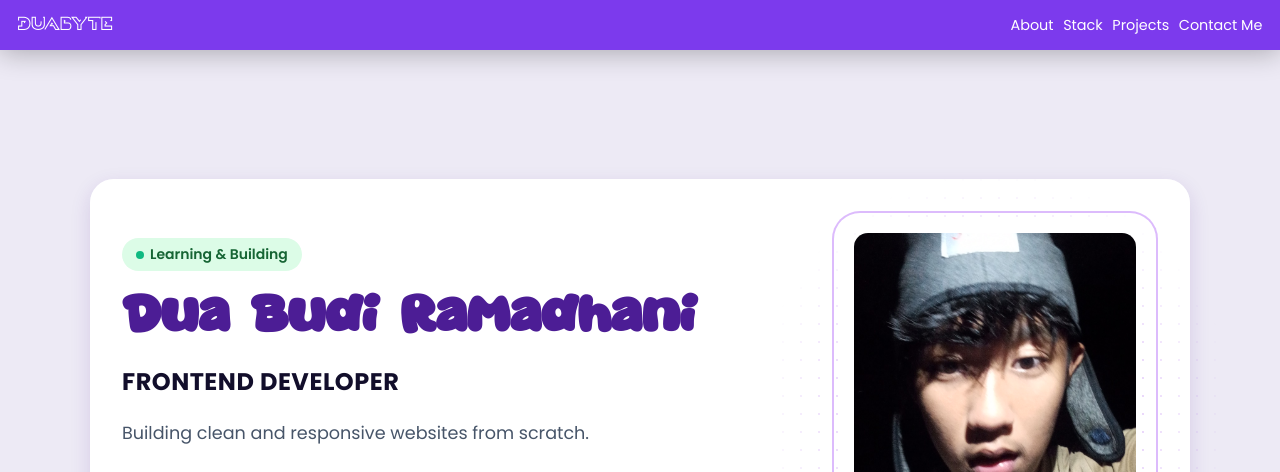
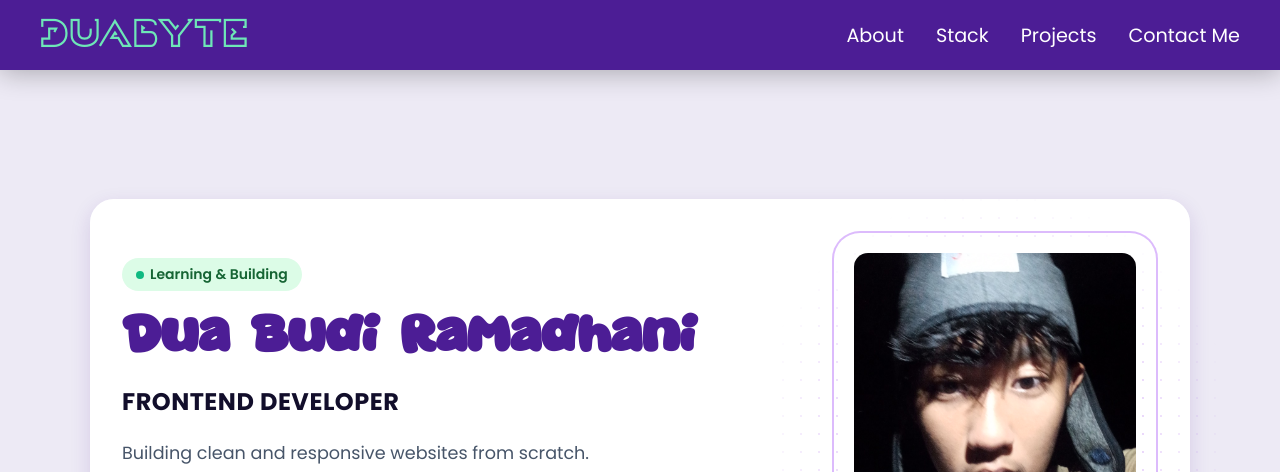
Before and after one commit to duabyte/my-portfolio, a website built with Vite: page index.html in a window 1280 px wide. Shown: the top 472 px of the page. Built offline with nearby package versions, Linux system fonts and the light colour scheme.

Commit message:
finish nav

```diff
--- a/src/styles/main.css
+++ b/src/styles/main.css
@@ -22,9 +22,8 @@ body {
 	position: sticky;
 	top: 0;
 	z-index: 100;
-	background-color: var(--color-secondary);
+	background-color: var(--color-primary);
 	box-shadow: 0 2px 28px rgba(0, 0, 0, 0.3);
-	overflow: hidden;
 	display: flex;
 	justify-content: space-between;
 	align-items: center;
@@ -35,7 +34,7 @@ body {
 
 #navbar .links {
 	display: flex;
-	gap: 0.60rem;
+	gap: 0.6rem;
 }
 
 #navbar a:not(.logo) {
@@ -49,10 +48,33 @@ body {
 }
 
 #navbar .logo {
-	font-family: "osl";
-	font-size: 0.80rem;
-	color: #fff;
-	text-decoration: none;
+  position: relative;
+  font-family: "osl";
+  font-size: 0.8rem;
+  color: #6ee7b7;
+  text-decoration: none;
+  letter-spacing: 1px;
+  transition: transform 0.3s ease, text-shadow 0.3s ease;
+}
+
+#navbar .logo::after {
+  content: "";
+  position: absolute;
+  bottom: -4px;
+  left: 0;
+  width: 0;
+  height: 2px;
+  background-color: #fff;
+  transition: width 0.3s ease;
+}
+
+#navbar .logo:hover {
+  transform: scale(1.05);
+  text-shadow: 0 0 12px rgba(110, 231, 183, 0.6);
+}
+
+#navbar .logo:hover::after {
+  width: 100%;
 }
 
 /* ============================= */
@@ -237,6 +259,24 @@ body {
 /* ============================= */
 
 @media (min-width: 769px) {
+	/* Nav Section */
+
+	#navbar {
+		padding: 1rem 2.5rem;
+		font-size: 1.1px;
+		min-height: 70px;
+	}
+
+	#navbar .logo {
+		font-size: 1.7rem;
+	}
+
+	#navbar .links {
+		font-size: 1.2rem;
+		gap: 2rem;
+	}
+
+	/* Hero section */
 	#hero {
 		min-height: 90vh;
 		padding: 3rem 2rem;
```
